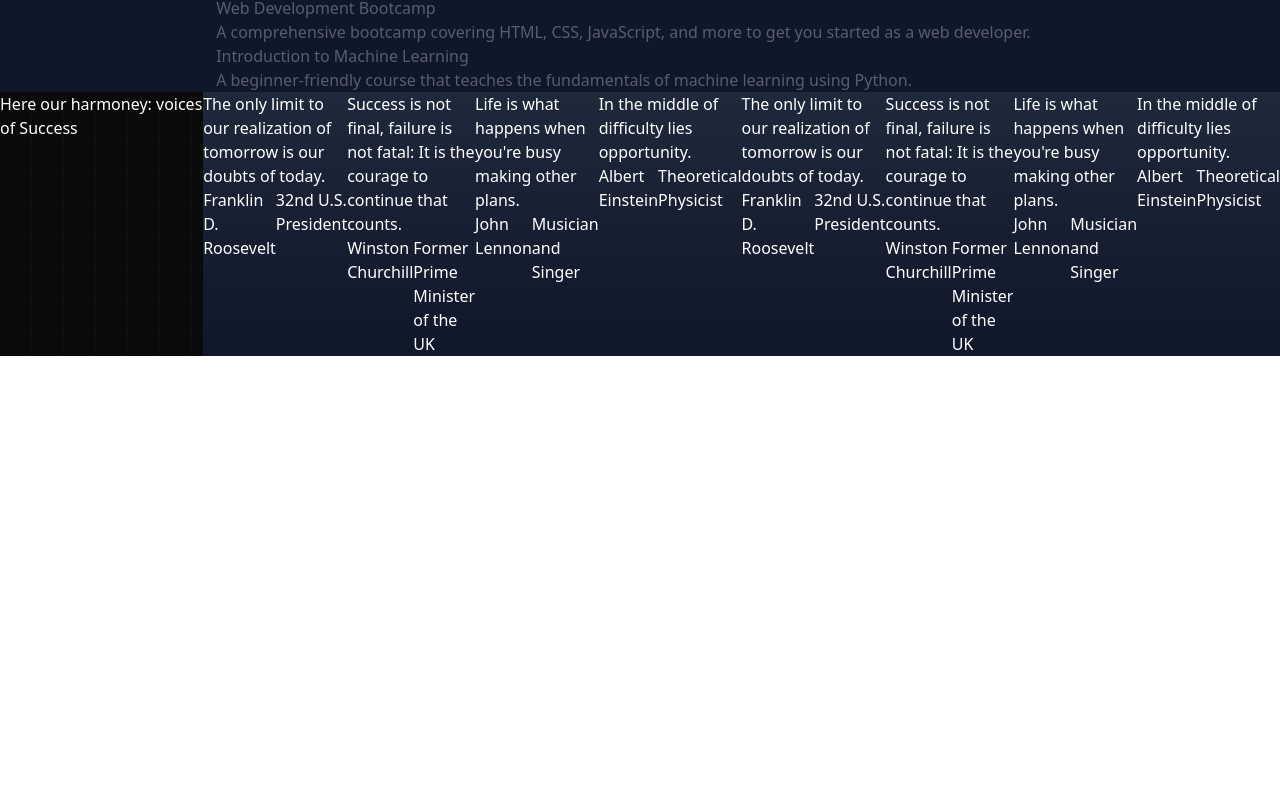
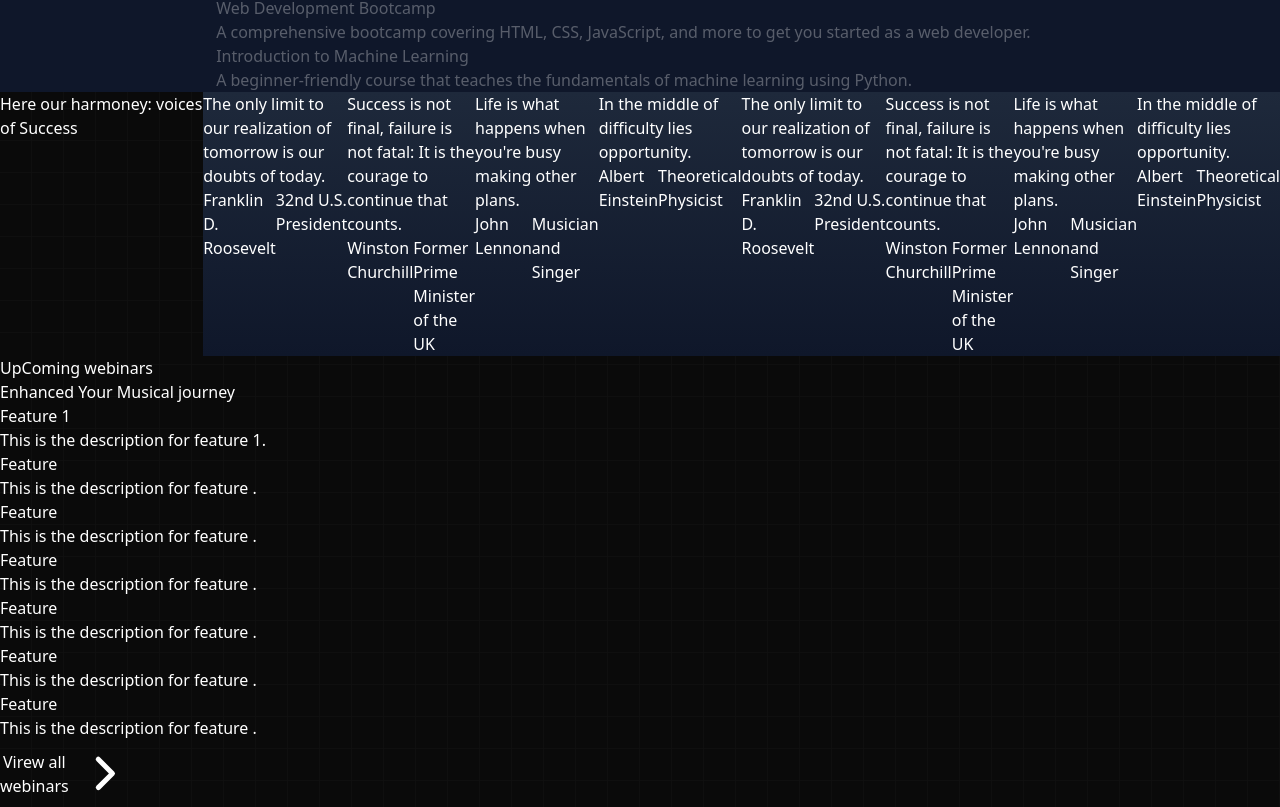
Before and after one commit to MR-MoonDev/Next-js-Basic, a Next.js app: page / in a window 1280 px wide. Shown: the part 844-1651 px from the top of the page. Before the commit the page ends 1200 px from the top, so only its background shows below. Built offline with nearby package versions, Linux system fonts and the light colour scheme.

Commit message:
add a comopnent name card-hover-effect and  upcomingCard

```diff
--- a/src/Components/TestCard.tsx
+++ b/src/Components/TestCard.tsx
@@ -27,7 +27,7 @@ const quotes= [
 
 function TestCard() {
   return (
-    <div className='h-[40rem] w-full dark:bg-black dark:bg-grid-white/[0.2] relative flex flex-col  overflow-hidden'>
+    <div className=' justify-center  h-[40rem] w-full dark:bg-black dark:bg-grid-white/[0.2] relative flex flex-col  overflow-hidden'>
       <h2 className="text-4xl md:text-4xl font-bold bg-clip-text text-center text-transparent bg-gradient-to-b my-10 from-neutral-50 to-neutral-400">Here our harmoney: voices of Success</h2>
       <div className='flex justify-center w-full overflow-hidden px-4 sm:px-6 lg:px-8'>
         <div className='w-full max-w-6xl'>
--- /dev/null
+++ b/src/Components/UpcomingCard.tsx
@@ -0,0 +1,95 @@
+"use client";
+import React from "react";
+import Link from "next/link";
+import { HoverEffect } from "./ui/card-hover-effect";
+
+function UpcomingCard() {
+    const features = [
+        {
+          title: "Feature 1",
+          description: "This is the description for feature 1.",
+          link: "https://example.com/feature1"
+        },
+        {
+            title: "Feature ",
+            description: "This is the description for feature .",
+            link: "https://example.com/feature2"
+          }, {
+            title: "Feature ",
+            description: "This is the description for feature .",
+            link: "https://example.com/feature2"
+          }, {
+            title: "Feature ",
+            description: "This is the description for feature .",
+            link: "https://example.com/feature2"
+          }, {
+            title: "Feature ",
+            description: "This is the description for feature .",
+            link: "https://example.com/feature2"
+          }, {
+            title: "Feature ",
+            description: "This is the description for feature .",
+            link: "https://example.com/feature2"
+          },
+        {
+          title: "Feature ",
+          description: "This is the description for feature .",
+          link: "https://example.com/feature3"
+        }
+      ];
+
+  return (
+
+    <div className="py-12 bg-gray-900">
+      <div className="max-w-7xl mx-auto px-4 sm:px-6">
+        <div className="text-center">
+          <h2 className="text-base text-teal-500 font-semibold tracking-wide uppercase">
+            UpComing webinars
+          </h2>
+          <p className="text-4xl md:text-4xl font-bold bg-clip-text text-center text-transparent bg-gradient-to-b  from-neutral-50 to-neutral-400">
+            Enhanced Your Musical journey
+          </p>
+          <div className="mt-20">
+          <HoverEffect items={features} />
+          </div>
+        <div></div>
+        </div>
+
+      </div>
+      <div className="mt-10"></div>
+      <div className="mt-20 text-center">
+      <div className="mt-20 text-center">
+        <div className="relative group">
+          <button className="relative inline-block p-px font-semibold leading-6 text-white bg-gray-800 shadow-2xl cursor-pointer rounded-xl shadow-zinc-900 transition-transform duration-300 ease-in-out hover:scale-105 active:scale-95">
+            <span className="absolute inset-0 rounded-xl bg-gradient-to-r from-teal-400 via-blue-500 to-purple-500 p-[2px] opacity-0 transition-opacity duration-500 group-hover:opacity-100"></span>
+
+            <span className="relative z-10 block px-6 py-3 rounded-xl bg-gray-950">
+              <div className="relative z-10 flex items-center space-x-2">
+                <span className="transition-all duration-500 group-hover:translate-x-1">
+                  <Link href={"/courses "}>Virew all webinars</Link>
+                </span>
+                <svg
+                  className="w-6 h-6 transition-transform duration-500 group-hover:translate-x-1"
+                  data-slot="icon"
+                  aria-hidden="true"
+                  fill="currentColor"
+                  viewBox="0 0 20 20"
+                  xmlns="http://www.w3.org/2000/svg"
+                >
+                  <path
+                    clip-rule="evenodd"
+                    d="M8.22 5.22a.75.75 0 0 1 1.06 0l4.25 4.25a.75.75 0 0 1 0 1.06l-4.25 4.25a.75.75 0 0 1-1.06-1.06L11.94 10 8.22 6.28a.75.75 0 0 1 0-1.06Z"
+                    fill-rule="evenodd"
+                  ></path>
+                </svg>
+              </div>
+            </span>
+          </button>
+        </div>
+      </div>
+      </div>
+    </div>
+  );
+}
+
+export default UpcomingCard;
--- /dev/null
+++ b/src/Components/ui/card-hover-effect.tsx
@@ -0,0 +1,111 @@
+import { cn } from "@/lib/utils";
+import { AnimatePresence, motion } from "framer-motion";
+import Link from "next/link";
+import { useState } from "react";
+
+export const HoverEffect = ({
+  items,
+  className,
+}: {
+  items: {
+    title: string;
+    description: string;
+    link: string;
+  }[];
+  className?: string;
+}) => {
+  let [hoveredIndex, setHoveredIndex] = useState<number | null>(null);
+
+  return (
+    <div
+      className={cn(
+        "grid grid-cols-1 md:grid-cols-2  lg:grid-cols-3  py-10",
+        className
+      )}
+    >
+      {items.map((item, idx) => (
+        <Link
+          href={item?.link}
+          key={item?.link}
+          className="relative group  block p-2 h-full w-full"
+          onMouseEnter={() => setHoveredIndex(idx)}
+          onMouseLeave={() => setHoveredIndex(null)}
+        >
+          <AnimatePresence>
+            {hoveredIndex === idx && (
+              <motion.span
+                className="absolute inset-0 h-full w-full bg-neutral-200 dark:bg-slate-800/[0.8] block  rounded-3xl"
+                layoutId="hoverBackground"
+                initial={{ opacity: 0 }}
+                animate={{
+                  opacity: 1,
+                  transition: { duration: 0.15 },
+                }}
+                exit={{
+                  opacity: 0,
+                  transition: { duration: 0.15, delay: 0.2 },
+                }}
+              />
+            )}
+          </AnimatePresence>
+          <Card>
+            <CardTitle>{item.title}</CardTitle>
+            <CardDescription>{item.description}</CardDescription>
+          </Card>
+        </Link>
+      ))}
+    </div>
+  );
+};
+
+export const Card = ({
+  className,
+  children,
+}: {
+  className?: string;
+  children: React.ReactNode;
+}) => {
+  return (
+    <div
+      className={cn(
+        "rounded-2xl h-full w-full p-4 overflow-hidden bg-black border border-transparent dark:border-white/[0.2] group-hover:border-700 relative z-20",
+        className
+      )}
+    >
+      <div className="relative z-50">
+        <div className="p-4">{children}</div>
+      </div>
+    </div>
+  );
+};
+export const CardTitle = ({
+  className,
+  children,
+}: {
+  className?: string;
+  children: React.ReactNode;
+}) => {
+  return (
+    <h4 className={cn("text-zinc-100 font-bold tracking-wide mt-4", className)}>
+      {children}
+    </h4>
+  );
+};
+export const CardDescription = ({
+  className,
+  children,
+}: {
+  className?: string;
+  children: React.ReactNode;
+}) => {
+  return (
+    <p
+      className={cn(
+        "mt-8 text-zinc-400 tracking-wide leading-relaxed text-sm",
+        className
+      )}
+    >
+      {children}
+    </p>
+  );
+};
--- a/src/app/page.tsx
+++ b/src/app/page.tsx
@@ -2,6 +2,7 @@ import Chossen from "@/Components/Chossen";
 import Feature from "@/Components/Feature";
 import HeroSection from "@/Components/HeroSection";
 import TestCard from "@/Components/TestCard";
+import UpcomingCard from "@/Components/UpcomingCard";
 
 export default function Home(){
   return(
@@ -10,6 +11,7 @@ export default function Home(){
       <Feature/>
       <Chossen/>
       <TestCard/>
+      <UpcomingCard/>
      </main>
   )
 }
```
